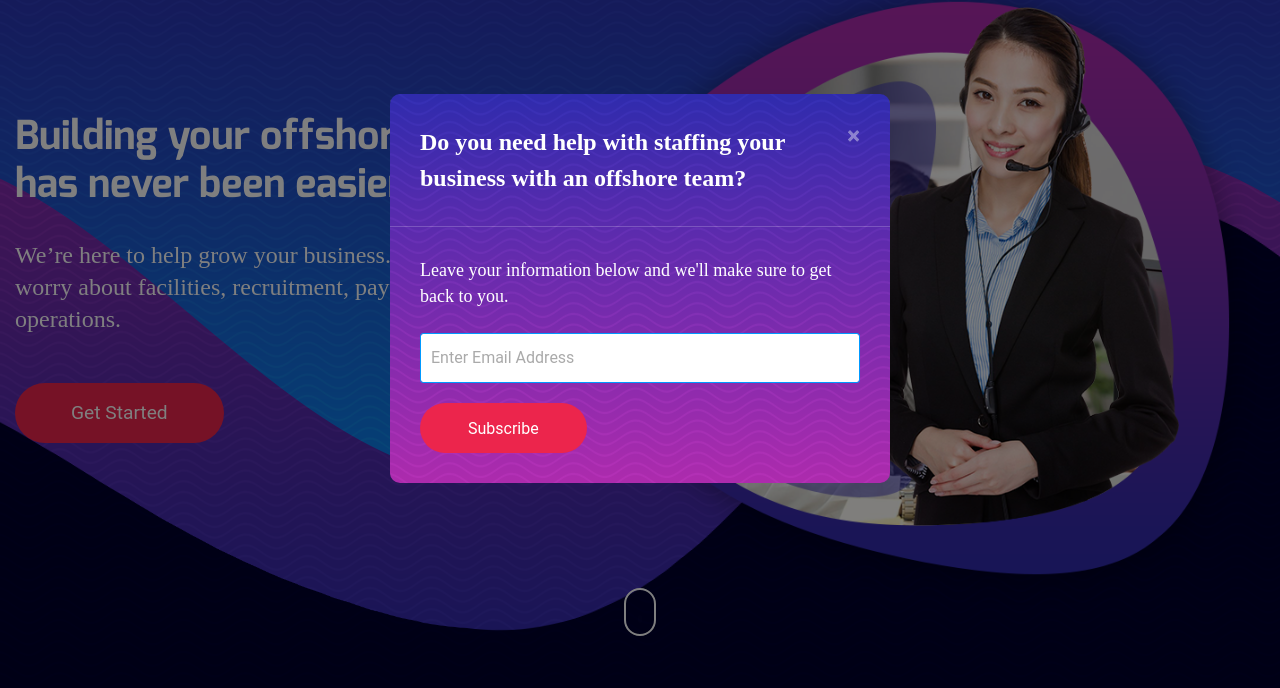
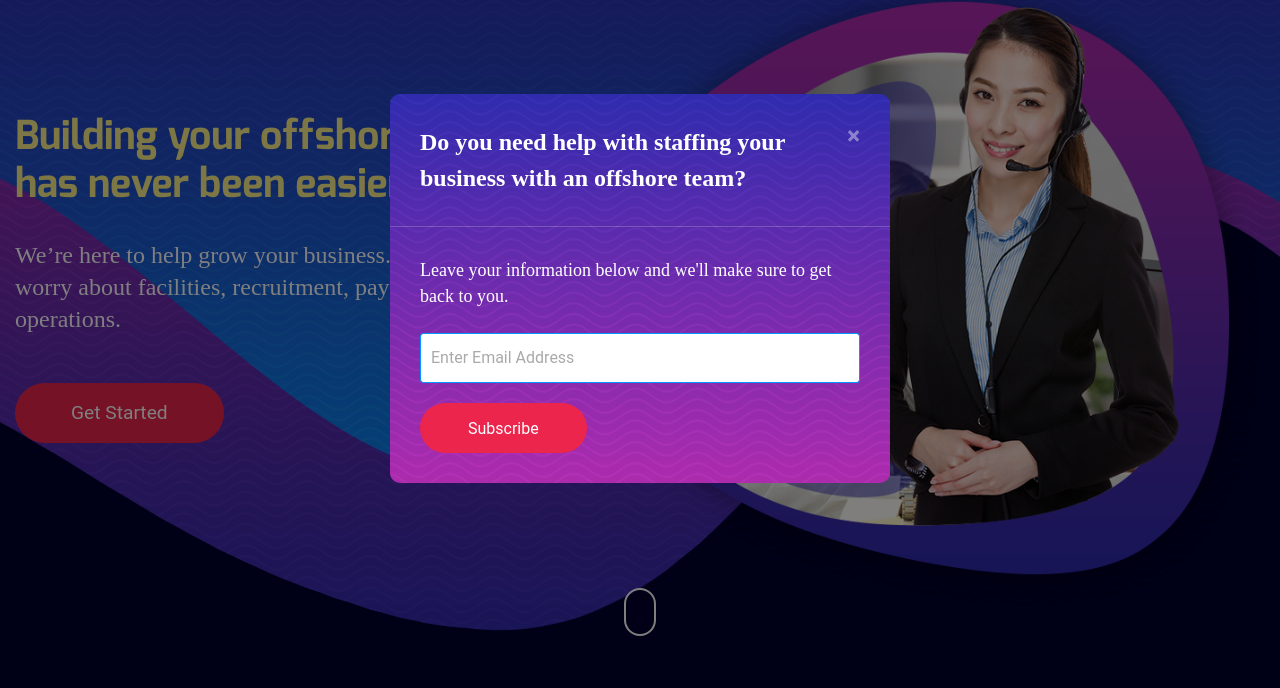
Before and after one commit to yus-torres/offshore-office-360, a plain HTML site: page index.html in a window 1280 px wide. Shown: the part 112-800 px from the top of the page. Drawn offline with Linux system fonts and the light colour scheme; some packages are replaced by stand-ins of ours; a script that the page names is missing; a web font is replaced by a local one.

Commit message:
Update index.html

```diff
--- a/index.html
+++ b/index.html
@@ -114,7 +114,7 @@
 				<div class="row">
 					<!-- -->
 					<div class="col-md-5 sr-right">
-						<h1>Building your offshore team has never been easier.</h1>
+						<h1 class="fc-yellow">Building your offshore team has never been easier.</h1>
 						<h4 class="mb-5">We’re here to help grow your business. No need to worry about facilities, recruitment, payroll, and operations.</h4>
 						<a href="#contact" class="btn btn-secondary btn-lg">Get Started</a>
 					</div>
```
